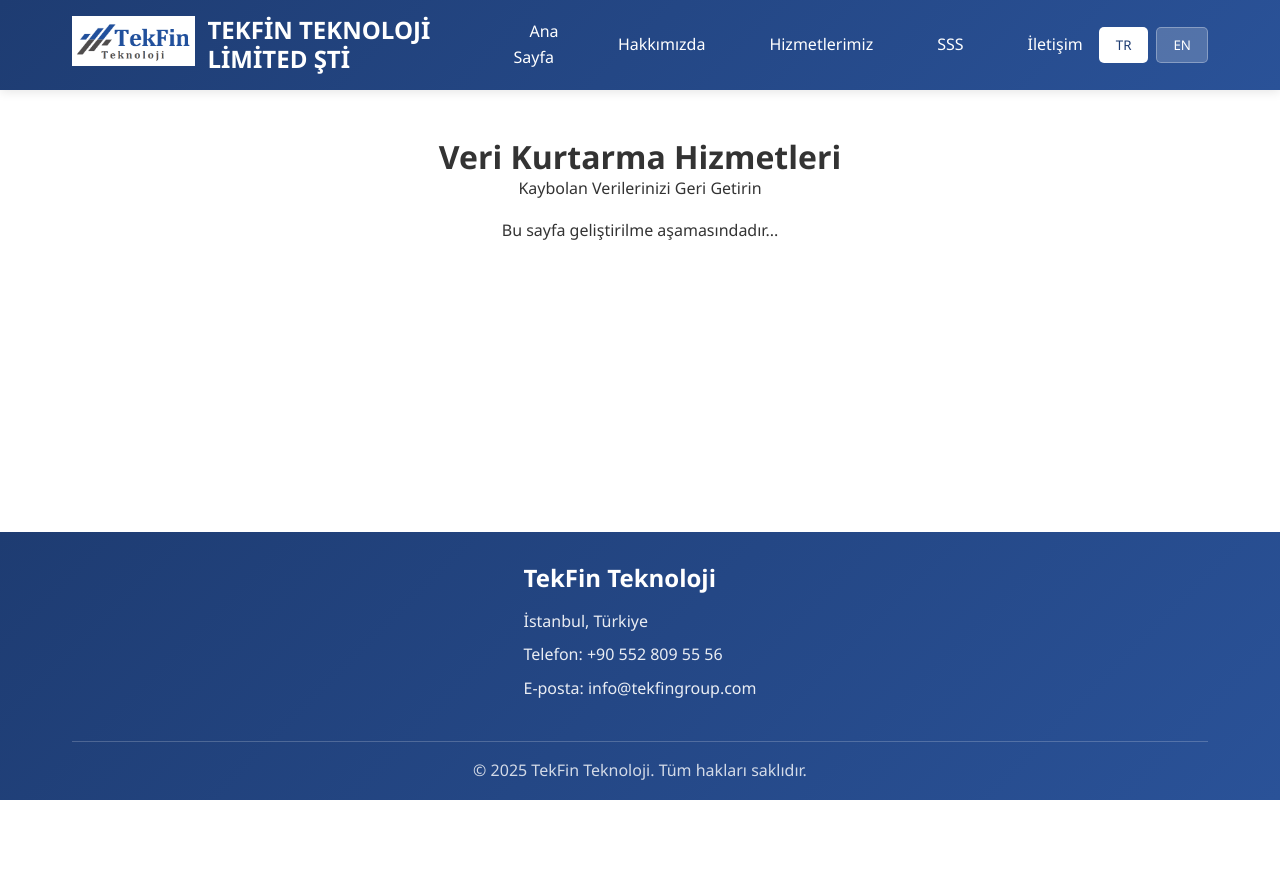
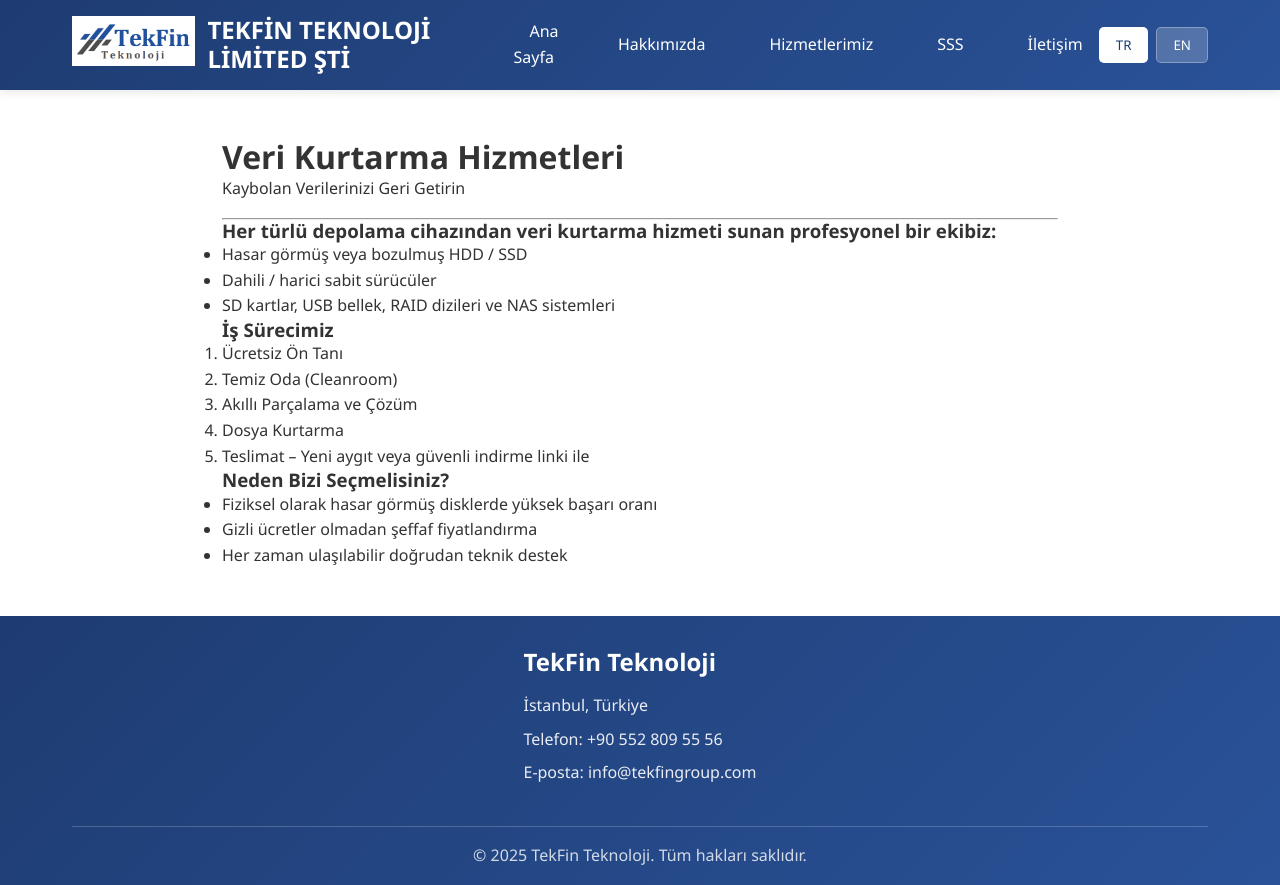
Before and after one commit to SalehKar/tekfin-website, a React (Create React App) app: page /data-recovery in a window 1280 px wide. Before the commit the page ends 800 px from the top, so only its background shows below. Built offline with nearby package versions, Linux system fonts and the light colour scheme.

Commit message:
Update DataRecovery.js
Add full bilingual content to Data Recovery page

```diff
--- a/src/components/DataRecovery.js
+++ b/src/components/DataRecovery.js
@@ -4,21 +4,76 @@
   const content = {
     tr: {
       title: "Veri Kurtarma Hizmetleri",
-      subtitle: "Kaybolan Verilerinizi Geri Getirin"
+      subtitle: "Kaybolan Verilerinizi Geri Getirin",
+      about: "Her türlü depolama cihazından veri kurtarma hizmeti sunan profesyonel bir ekibiz:",
+      devices: [
+        "Hasar görmüş veya bozulmuş HDD / SSD",
+        "Dahili / harici sabit sürücüler",
+        "SD kartlar, USB bellek, RAID dizileri ve NAS sistemleri"
+      ],
+      stepsTitle: "İş Sürecimiz",
+      steps: [
+        "Ücretsiz Ön Tanı",
+        "Temiz Oda (Cleanroom)",
+        "Akıllı Parçalama ve Çözüm",
+        "Dosya Kurtarma",
+        "Teslimat – Yeni aygıt veya güvenli indirme linki ile"
+      ],
+      whyUsTitle: "Neden Bizi Seçmelisiniz?",
+      whyUs: [
+        "Fiziksel olarak hasar görmüş disklerde yüksek başarı oranı",
+        "Gizli ücretler olmadan şeffaf fiyatlandırma",
+        "Her zaman ulaşılabilir doğrudan teknik destek"
+      ]
     },
     en: {
       title: "Data Recovery Services",
-      subtitle: "Recover Your Lost Data"
+      subtitle: "Recover Your Lost Data",
+      about: "We are a professional team offering data recovery services from various devices:",
+      devices: [
+        "Damaged or corrupted HDD / SSD",
+        "Internal/external hard drives",
+        "SD cards, USB flash drives, RAID arrays, and NAS systems"
+      ],
+      stepsTitle: "Our Process",
+      steps: [
+        "Free Initial Diagnosis",
+        "Secure Lab Environment (Cleanroom)",
+        "Smart Disassembly & Extraction",
+        "File Recovery",
+        "Delivery via new medium or secure download links"
+      ],
+      whyUsTitle: "Why Choose Us?",
+      whyUs: [
+        "High success rate, especially with physically damaged drives",
+        "Transparent pricing with no hidden fees",
+        "Direct technical support available at all times"
+      ]
     }
   };
 
-  const t = content[language];
+  const t = content[language || 'tr'];
 
   return (
-    <div style={{ padding: '3rem 2rem', textAlign: 'center' }}>
+    <div style={{ padding: '3rem 2rem', maxWidth: '900px', margin: '0 auto' }}>
       <h1>{t.title}</h1>
       <p>{t.subtitle}</p>
-      <p>Bu sayfa geliştirilme aşamasındadır...</p>
+      <hr />
+
+      <h3>{t.about}</h3>
+      <ul>
+        {t.devices.map((item, i) => <li key={i}>{item}</li>)}
+      </ul>
+
+      <h3>{t.stepsTitle}</h3>
+      <ol>
+        {t.steps.map((item, i) => <li key={i}>{item}</li>)}
+      </ol>
+
+      <h3>{t.whyUsTitle}</h3>
+      <ul>
+        {t.whyUs.map((item, i) => <li key={i}>{item}</li>)}
+      </ul>
     </div>
   );
 };
```
